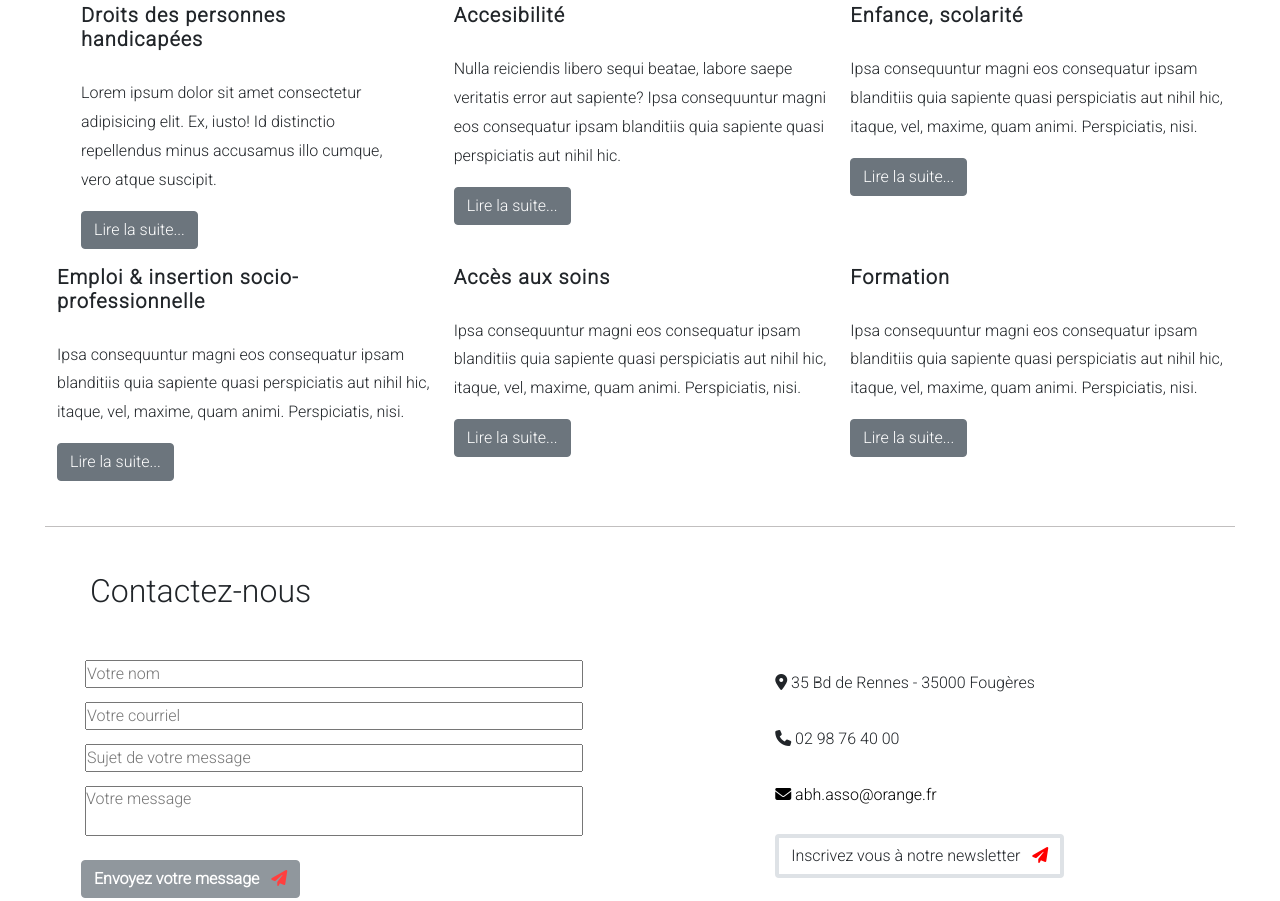
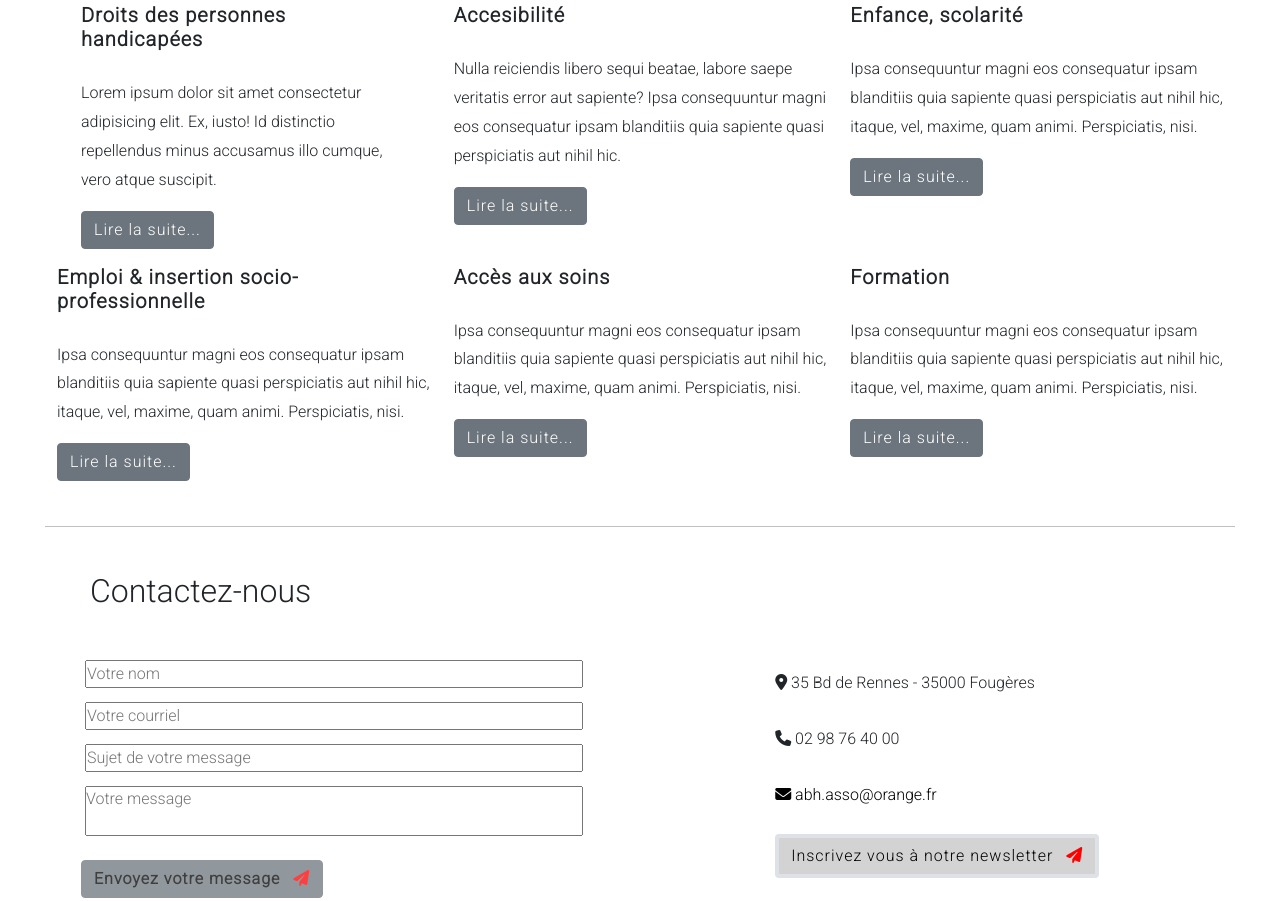
Before and after one commit to DimatDev/ABH_association, a plain HTML site: page page-b.html in a window 1280 px wide. Shown: the part 756-1657 px from the top of the page. Drawn offline with Linux system fonts and the light colour scheme.

Commit message:
version finale du style css
"stylisation de la section 2 du HTML"

```diff
--- a/css/style.css
+++ b/css/style.css
@@ -1,7 +1,7 @@
 /* ************** GENERAL ************* */
 
 * {
-  font-family: Roboto, sans-serif;
+  font-family: "Roboto", sans-serif;
   list-style: none;
   margin: 0;
   padding: 0;
@@ -86,6 +86,11 @@ p {
   line-height: 1.8rem;
 }
 
+.support {
+  align-content: start;
+  align-items: flex-start;
+}
+
 /* **************** SECTION 2 **************** */
 
 input,
@@ -101,16 +106,27 @@ textarea:hover {
 
 textarea {
   resize: none;
-
 }
 
 .btn i {
   color: #ff0000;
 }
 
-.btn:hover {
-  background: rgb(29, 249, 29);
+.btn,
+.border {
+  letter-spacing: 1px;
   color: #000000;
+}
+
+.border {
+  background: lightgray;
+}
+
+.btn:hover,
+.border:hover {
+  background: #87cefa;
+  color: #000000;
+  font-weight: 700;
 }
 
 .right-part {
```
